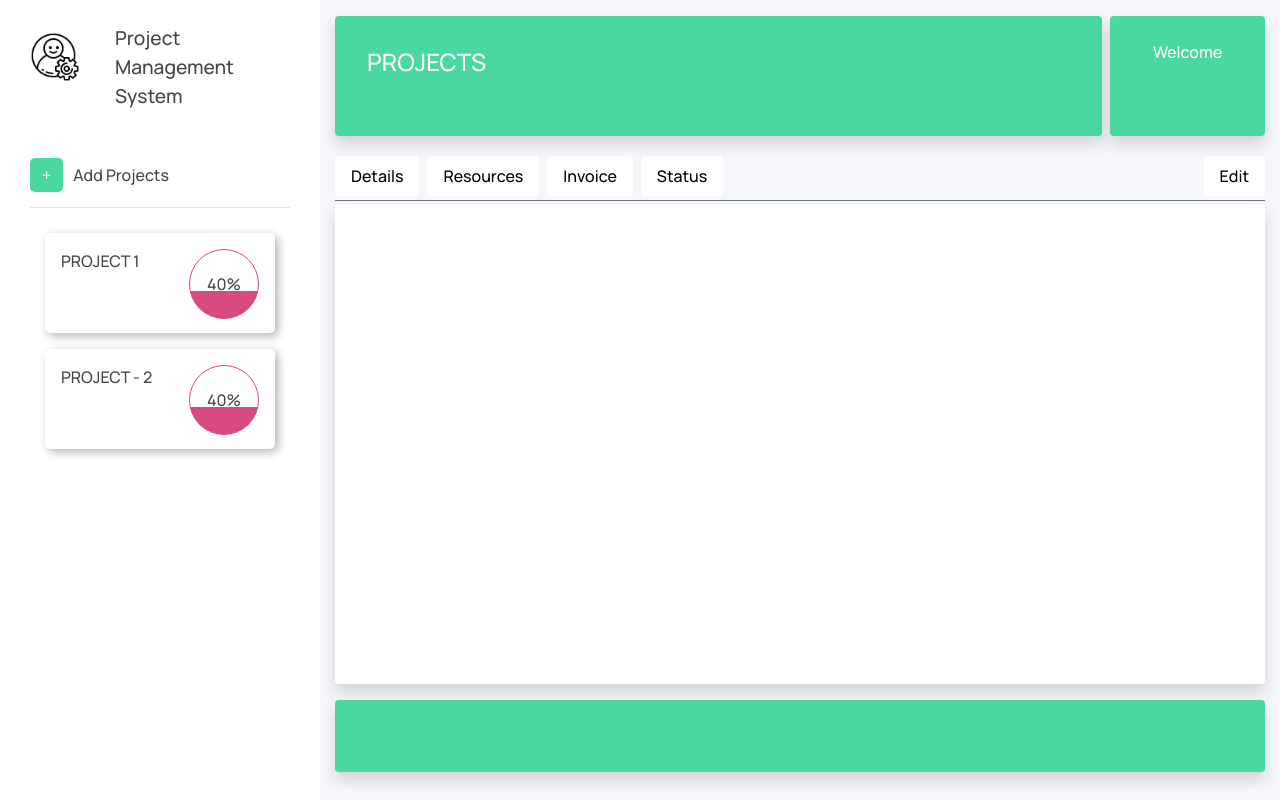
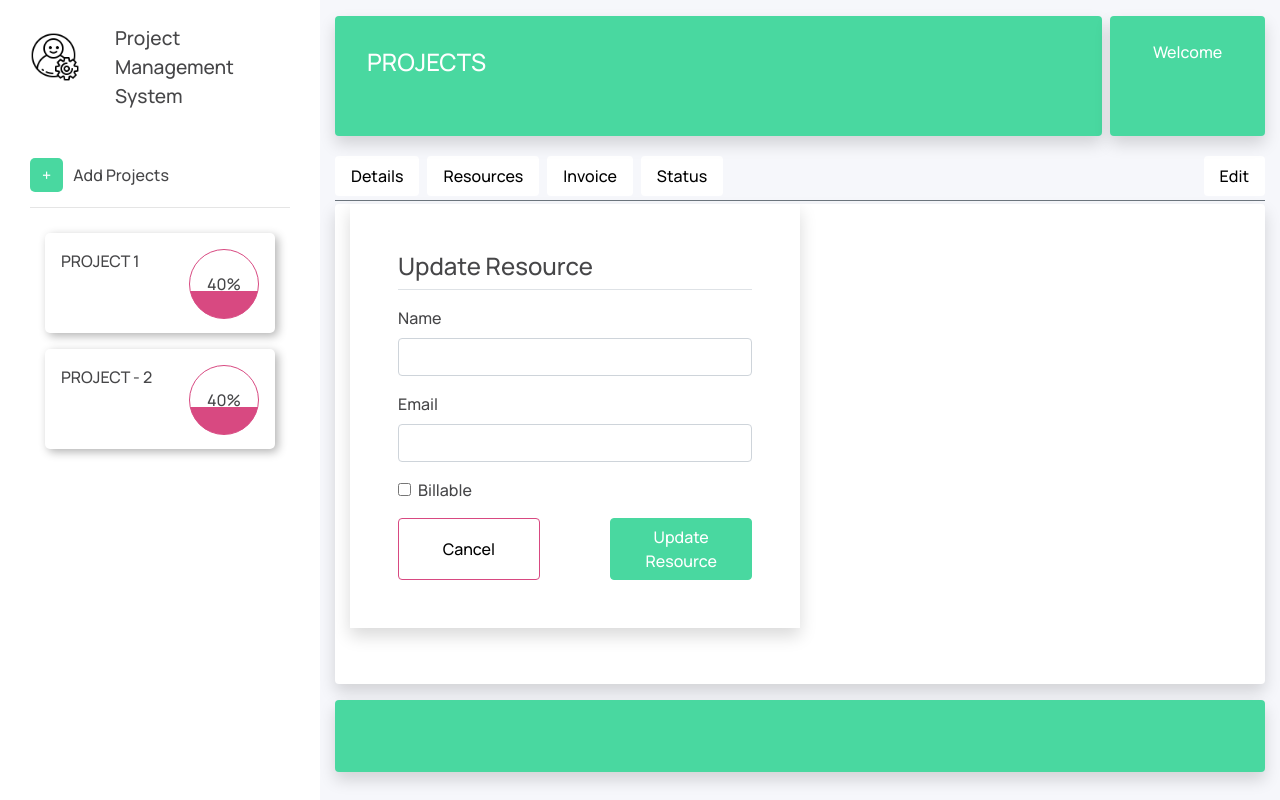
Before and after one commit to JiHaripriya/ProjectManager-Angular, an Angular app: page /resourceForm/edit in a window 1280 px wide. Before the commit this address led to /. Built offline with nearby package versions, Linux system fonts and the light colour scheme.

Commit message:
Add resource form with billable check

```diff
--- a/src/app/app-routing.module.ts
+++ b/src/app/app-routing.module.ts
@@ -1,20 +1,24 @@
 import { NgModule } from '@angular/core';
-import { CommonModule } from '@angular/common';
 import { RouterModule, Routes } from '@angular/router';
 import { DetailsComponent } from './project-tabs/details/details.component';
 import { ResourcesComponent } from './project-tabs/resources/resources.component';
 import { InvoiceComponent } from './project-tabs/invoice/invoice.component';
 import { StatusComponent } from './project-tabs/status/status.component';
 import { ProjectFormComponent } from './shared/project-form/project-form.component';
+import { ResourceFormComponent } from './shared/resource-form/resource-form.component';
 
 
 const routes: Routes = [
+  {path: '', redirectTo: '/details', pathMatch: 'full'},
   {path: 'details', component: DetailsComponent},
   {path: 'resources', component: ResourcesComponent},
   {path: 'invoice', component: InvoiceComponent},
   {path: 'status', component: StatusComponent},
   {path: 'projectForm', component: ProjectFormComponent, children: [
     {path: 'edit', component: ProjectFormComponent}
+  ]},
+  {path: 'resourceForm', component: ResourceFormComponent, children: [
+    {path: 'edit', component: ResourceFormComponent}
   ]}
 ];
 
--- a/src/app/app.component.css
+++ b/src/app/app.component.css
@@ -111,6 +111,10 @@ th {
     box-shadow: 0 0 10px #00000050;
 }
 
+.w-40 {
+    width: 40% !important;
+}
+
 .project-form {
     position: fixed;
     top: 0;
--- a/src/app/project-tabs/resources/resources.component.html
+++ b/src/app/project-tabs/resources/resources.component.html
@@ -1,5 +1,7 @@
+  <div class="mt-3">
+    <button class="btn btn-primary mr-1"  (click)="loadResourceForm()">+</button>Add Resource
+</div>
 
-<div class="mt-3"><button class="btn btn-primary mr-1">+</button>Add Resource</div>
 <table class="mt-4 table">
     <thead>
         <tr>
--- a/src/app/project-tabs/resources/resources.component.ts
+++ b/src/app/project-tabs/resources/resources.component.ts
@@ -1,4 +1,6 @@
 import { Component, OnInit } from '@angular/core';
+import { Router } from '@angular/router';
+import { FormServiceService } from 'src/app/shared/services/form-service.service';
 
 @Component({
   selector: 'app-resources',
@@ -7,9 +9,14 @@ import { Component, OnInit } from '@angular/core';
 })
 export class ResourcesComponent implements OnInit {
 
-  constructor() { }
+  constructor(private router: Router, private formService: FormServiceService) { }
 
   ngOnInit(): void {
   }
 
+  loadResourceForm() {
+    this.formService.isFormStatus.next(1);
+    this.router.navigate(['/resourceForm']);
+  }
+
 }
--- a/src/app/shared/project-form/project-form.component.css
+++ b/src/app/shared/project-form/project-form.component.css
@@ -4,10 +4,6 @@
 
 .pr-0 {
     padding-right: 0 !important;
-}
-
-.w-40 {
-    width: 40% !important;
 }
 
 .w-93 {
--- a/src/app/shared/resource-form/resource-form.component.html
+++ b/src/app/shared/resource-form/resource-form.component.html
@@ -1 +1,36 @@
-<p>resource-form works!</p>
+<form class="col-md-6 shadow">
+
+    <div class="p-5">
+
+        <div class="row border-bottom">
+            <h4>{{ buttonText }}</h4>
+        </div>
+
+        <div class="row form-group mt-3">
+            <label for="name">Name</label>
+            <input type="text" name="name" id="name" class="form-control">
+        </div>
+
+        <div class="row form-group">
+            <label for="email">Email</label>
+            <input type="email" name="email" id="email" class="form-control">
+        </div>
+
+        <div class="row form-check mb-2">
+            <input class="form-check-input" type="checkbox" name="checkboxFlag"  [(ngModel)]="checkboxFlag">
+            <label class="form-check-label" for="billable">
+            Billable
+            </label>
+        </div>
+
+        <div class="row form-group" *ngIf="checkboxFlag">
+            <label for="rateperhour">Rate Per Hour</label>
+            <input name="rateperhour" id="rateperhour" rows="5" class="form-control">
+        </div>
+
+        <div class="row justify-content-between mt-3">
+            <button class="btn btn-secondary w-40" type="button" (click)="cancelResource()"> Cancel </button>
+            <button class="btn btn-primary w-40" type="submit" > {{ buttonText }} </button>
+        </div>
+    </div>
+</form>
--- a/src/app/shared/resource-form/resource-form.component.ts
+++ b/src/app/shared/resource-form/resource-form.component.ts
@@ -1,4 +1,6 @@
 import { Component, OnInit } from '@angular/core';
+import { Router } from '@angular/router';
+import { FormServiceService } from '../services/form-service.service';
 
 @Component({
   selector: 'app-resource-form',
@@ -7,9 +9,24 @@ import { Component, OnInit } from '@angular/core';
 })
 export class ResourceFormComponent implements OnInit {
 
-  constructor() { }
+  buttonText: string;
+  checkboxFlag: boolean;
+  showRate  = false;
+
+  constructor(private router:Router, private formService:FormServiceService) { }
 
   ngOnInit(): void {
+    if(String(this.router.url).toLocaleLowerCase().includes('edit')){
+      this.buttonText = 'Update Resource';
+    }
+    else {
+      this.buttonText = 'Add Resource';
+    }
+  }
+
+  cancelResource(){
+    this.formService.isFormStatus.next(0);
+    this.router.navigate(['/resources']);
   }
 
 }
```
